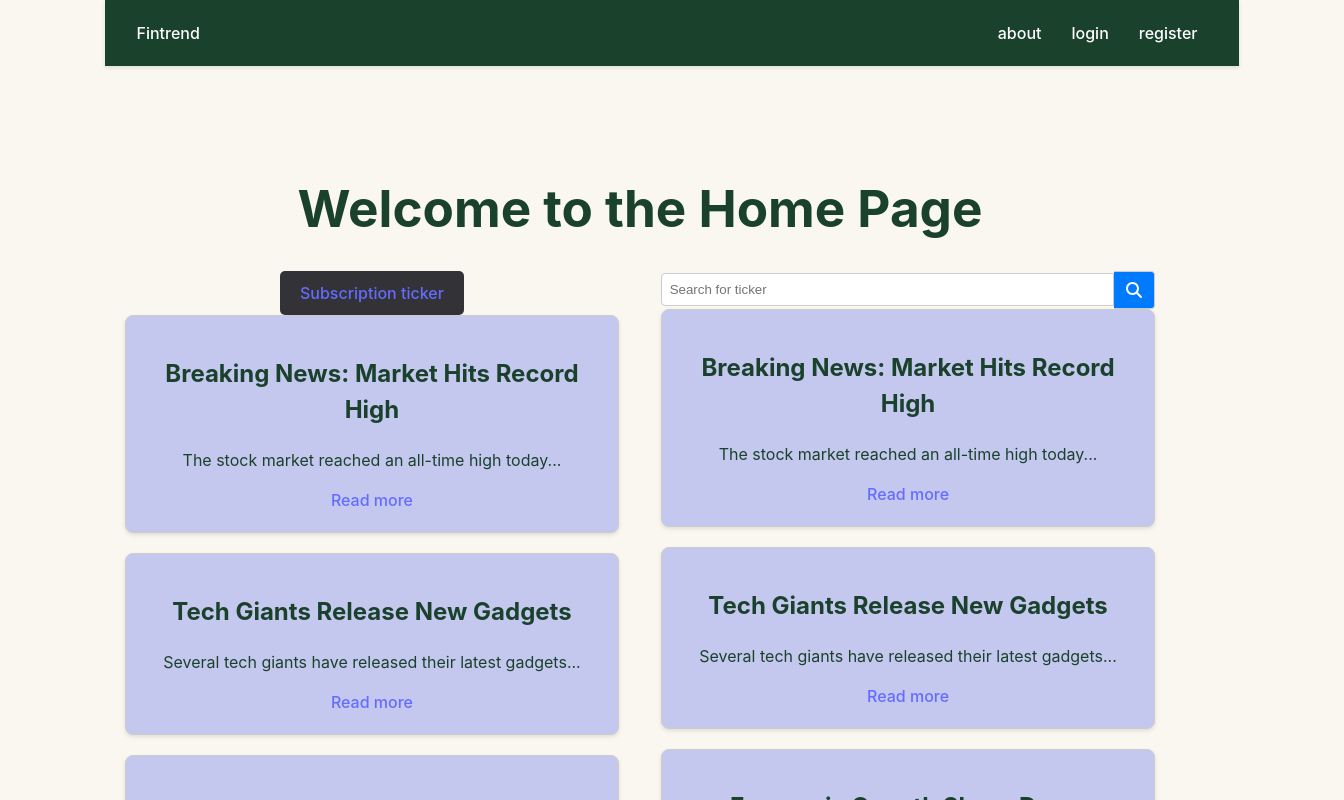
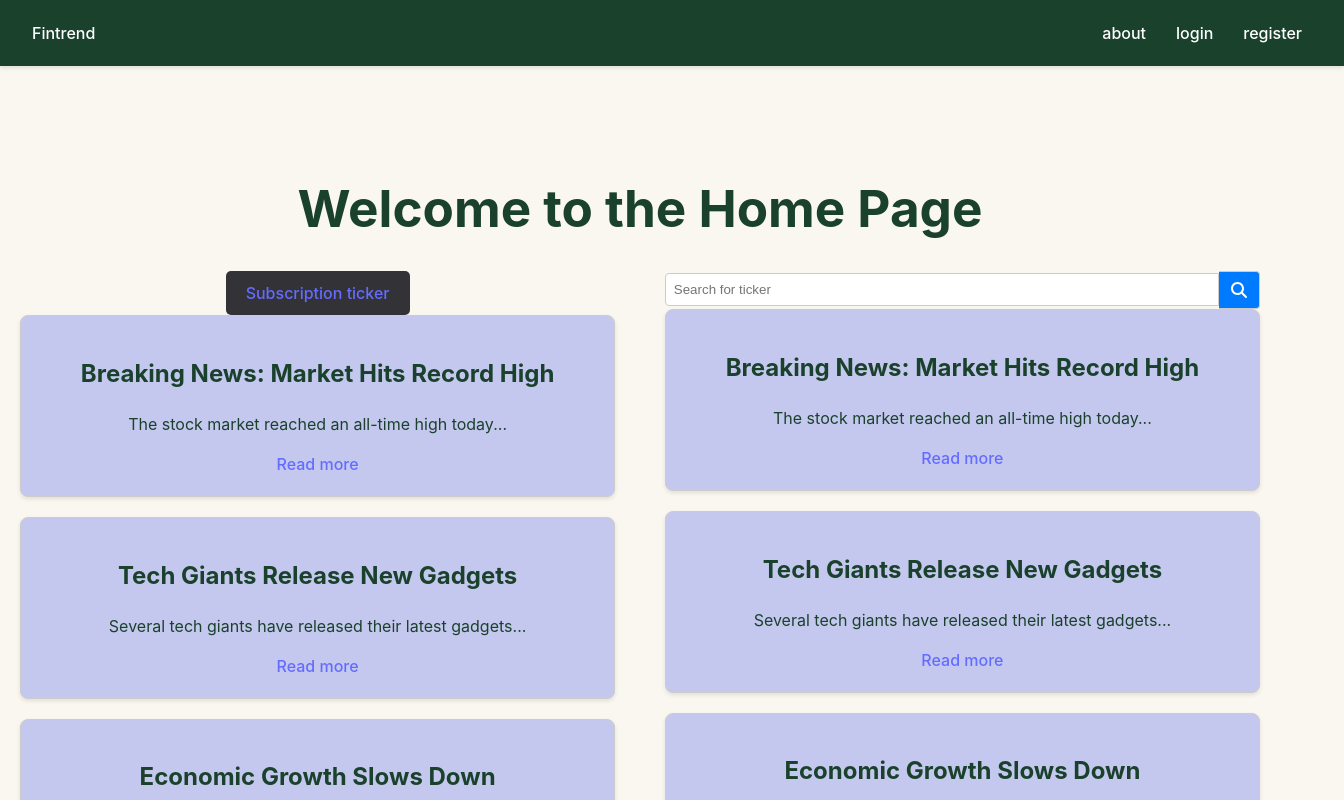
Before and after one commit to kimminki10/newsgen, a React (Vite) app in the folder frontend/: page / in a window 1280 px wide. Shown: the top 800 px of the page, 1344 px wide, since content can reach past the window. Built offline with nearby package versions, Linux system fonts and the light colour scheme.

Commit message:
fix: resize page width

```diff
--- a/frontend/src/App.css
+++ b/frontend/src/App.css
@@ -1,13 +1,9 @@
 #root {
-  max-width: 1280px;
+  width: 100%;
   margin: 0 auto;
   text-align: center;
+
+  @media (min-width: 768px) {
+    width: 1280px;
+  }
 }
-
-.card {
-  padding: 2em;
-}
-
-.read-the-docs {
-  color: #888;
-}
```
